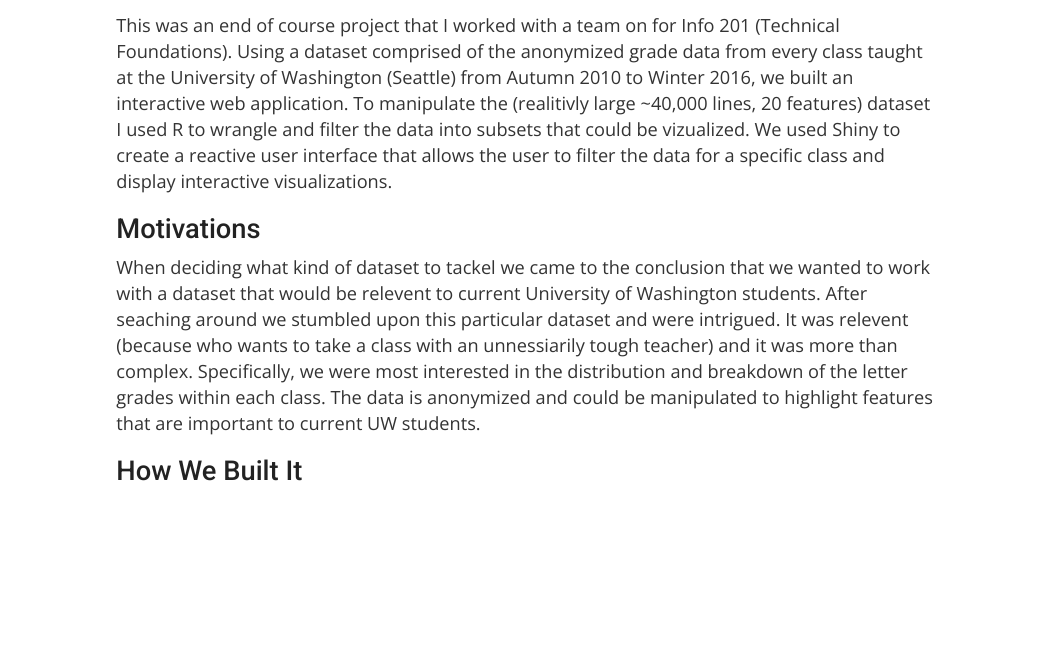
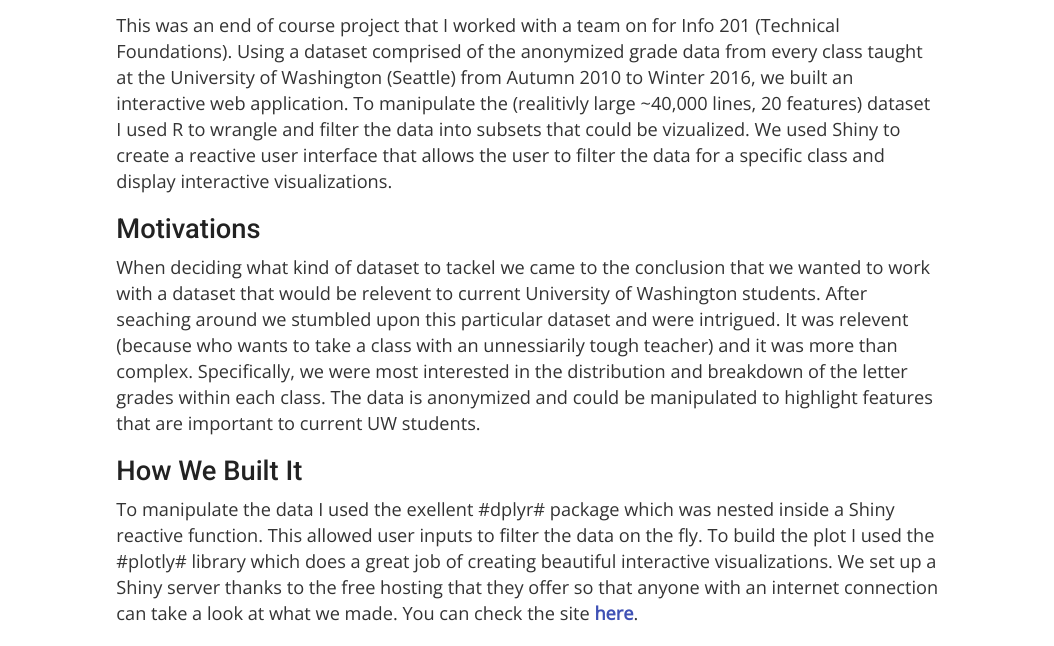
Before and after one commit to joshkeating/joshuakeating.com, a plain HTML site: page UW_coursegrades.html in a window 1280 px wide. Shown: the part 230-876 px from the top of the page, without its empty margins (112-1166 px from the left). Before the commit the page ends 800 px from the top, so only its background shows below. Drawn offline with nearby package versions, Linux system fonts and the light colour scheme.

Commit message:
finished text

```diff
--- a/UW_coursegrades.html
+++ b/UW_coursegrades.html
@@ -74,7 +74,10 @@
 						How We Built It
 					</h4>
                     <p>
-
+                       To manipulate the data I used the exellent #dplyr# package which was nested inside a Shiny reactive function. This allowed user inputs
+                       to filter the data on the fly.  To build the plot I used the #plotly# library which does a great job of creating beautiful interactive visualizations.
+                       We set up a Shiny server thanks to the free hosting that they offer so that anyone with an internet connection can take a look at what we made.
+                       You can check the site <a class="about_links" href="#">here</a>.
                     </p>
 
 				</div>
```
